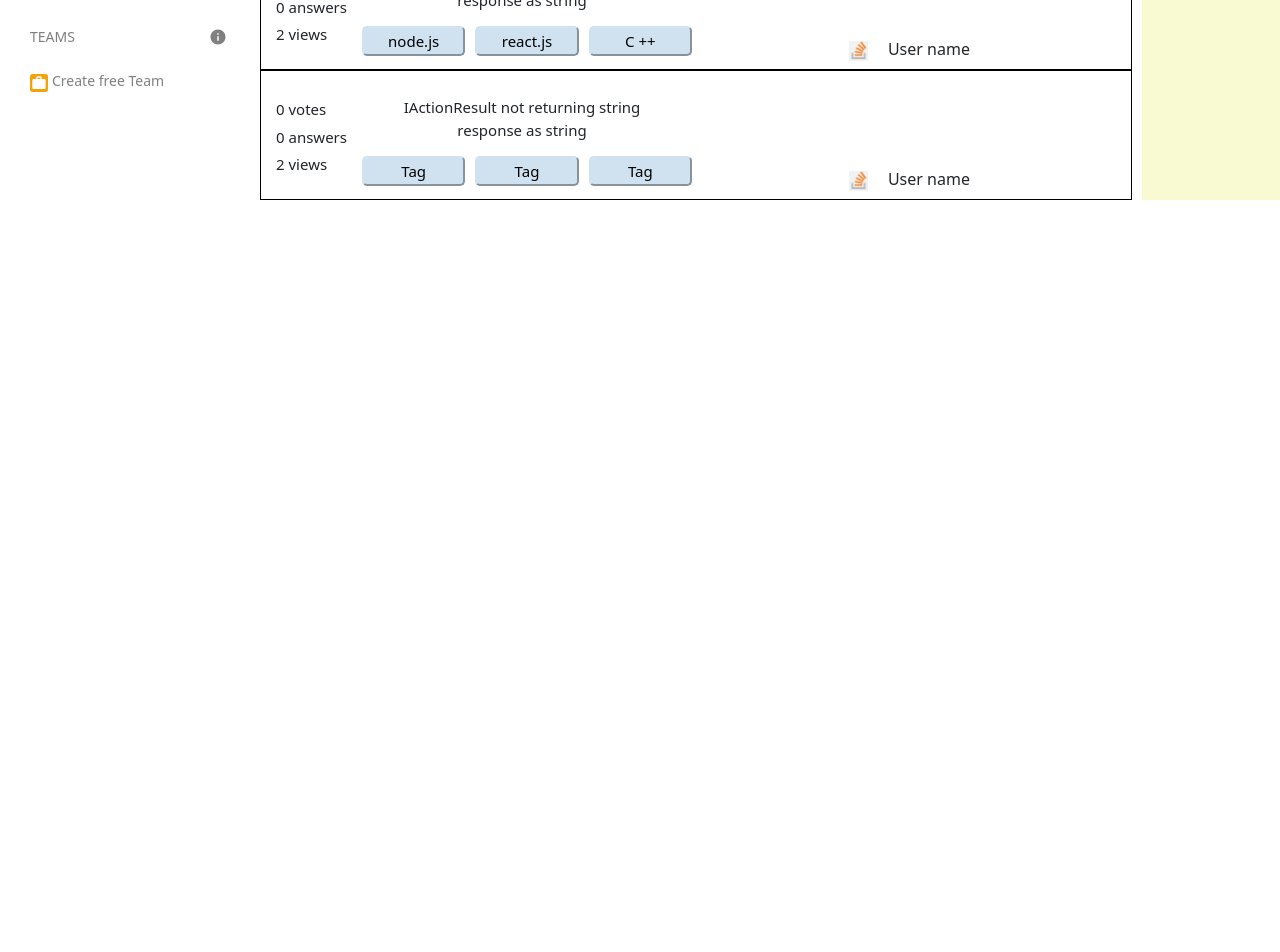
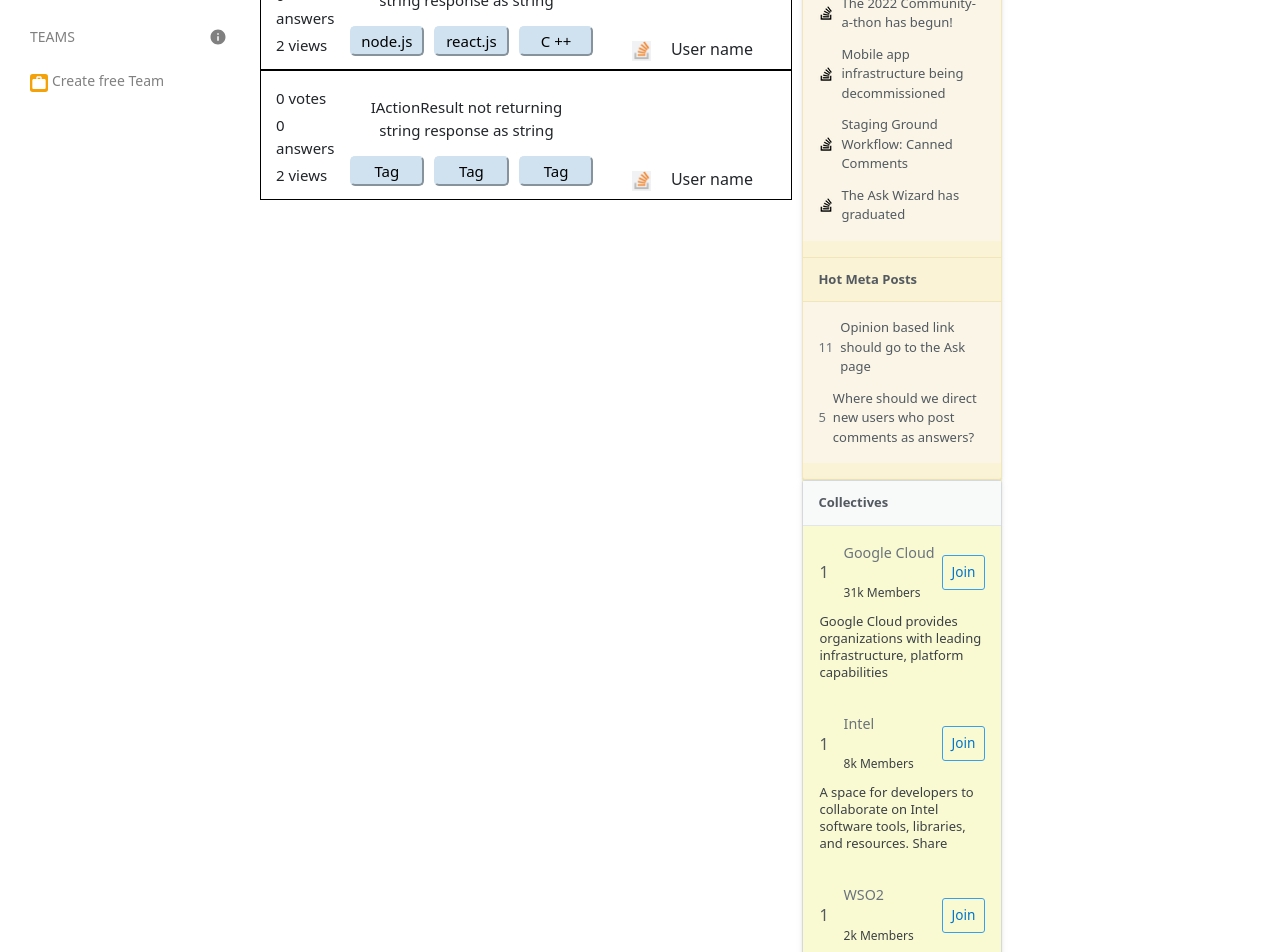
Before and after one commit to codestates-seb/seb41_pre_015, a React (Create React App) app in the folder frontend/: page / in a window 1280 px wide. Shown: the part 380-1332 px from the top of the page. Before the commit the page ends 800 px from the top, so only its background shows below. Built offline with nearby package versions, Linux system fonts and the light colour scheme.

Commit message:
feat: #52 R-sidebar 틀 구현

```diff
--- a/frontend/src/component/RightSidebar.js
+++ b/frontend/src/component/RightSidebar.js
@@ -1,11 +1,254 @@
 // import React from 'react';
+import styled from 'styled-components';
+import companyLogo from '../images/stack_overflow_logo_icon.png';
 
 const RightSidebar = () => {
   return (
-    <div style={{ width: '200px', backgroundColor: 'lightgoldenrodyellow' }}>
-      우측 사이드 바
-    </div>
+    <RightSidebarContainer>
+      <div style={{ width: '200px', backgroundColor: 'lightgoldenrodyellow' }}>
+        <Sidebaryellow>
+          <header>The Overflow Blog</header>
+          <ul>
+            <li>
+              1Goodbye Webpack, hello Turbopack! The big news from
+              <br /> todays Next.JS conference
+            </li>
+            <li>CEO update: Breaking down barriers to unlock innovation</li>
+          </ul>
+          <header>Featured on Meta</header>
+          <ul>
+            <li>
+              <img src={companyLogo} alt=" " style={{ marginBottom: '1px' }} />
+              The 2022 Community-a-thon has begun!
+            </li>
+            <li>
+              <img src={companyLogo} alt=" " />
+              Mobile app infrastructure being decommissioned
+            </li>
+            <li>
+              <img src={companyLogo} alt=" " />
+              Staging Ground Workflow: Canned Comments
+            </li>
+            <li>
+              <img src={companyLogo} alt=" " />
+              The Ask Wizard has graduated
+            </li>
+          </ul>
+          <header>Hot Meta Posts</header>
+          <ul>
+            <li>
+              <NumberBadge>11</NumberBadge>
+              Opinion based link should go to the Ask page
+            </li>
+            <li>
+              <NumberBadge>5</NumberBadge>
+              Where should we direct new users who post comments as answers?
+            </li>
+          </ul>
+        </Sidebaryellow>
+        <div>
+          <SidebarCollective>
+            <header>Collectives</header>
+            <CollectiveItem>
+              <div>
+                <IconContainer>1</IconContainer>
+                <CollectiveNameGroup>
+                  <p>Google Cloud</p>
+                  <small>31k Members</small>
+                </CollectiveNameGroup>
+                <CollectButton>Join</CollectButton>
+              </div>
+              <TextBox>
+                Google Cloud provides organizations with leading infrastructure,
+                platform capabilities
+              </TextBox>
+            </CollectiveItem>
+
+            <CollectiveItem>
+              <div>
+                <IconContainer>1</IconContainer>
+                <CollectiveNameGroup>
+                  <p>Intel</p>
+                  <small>8k Members</small>
+                </CollectiveNameGroup>
+                <CollectButton>Join</CollectButton>
+              </div>
+              <TextBox>
+                A space for developers to collaborate on Intel software tools,
+                libraries, and resources. Share
+              </TextBox>
+            </CollectiveItem>
+
+            <CollectiveItem>
+              <div>
+                <IconContainer>1</IconContainer>
+                <CollectiveNameGroup>
+                  <p>WSO2</p>
+                  <small>2k Members</small>
+                </CollectiveNameGroup>
+                <CollectButton>Join</CollectButton>
+              </div>
+              <TextBox>
+                WSO2 solutions give enterprises the flexibility to deploy
+                applications and services on
+              </TextBox>
+            </CollectiveItem>
+          </SidebarCollective>
+        </div>
+      </div>
+    </RightSidebarContainer>
   );
 };
 
 export default RightSidebar;
+
+export const RightSidebarContainer = styled.aside`
+  display: flex;
+  flex-direction: column;
+  gap: 20px;
+  width: 100%;
+  box-sizing: border-box;
+  & > a {
+    width: 100%;
+    & > img {
+      width: 100%;
+    }
+  }
+`;
+
+export const Sidebar = styled.div`
+  border-radius: 3px;
+  color: #525960;
+  box-shadow: 0 1px 2px hsla(0, 0%, 0%, 0.05), 0 1px 4px hsla(0, 0%, 0%, 0.05),
+    0 2px 8px hsla(0, 0%, 0%, 0.05);
+  header {
+    padding: 12px 15px;
+    font-size: 13px;
+    font-weight: 700;
+  }
+  ul {
+    padding: 4px 15px;
+  }
+`;
+
+export const Sidebaryellow = styled(Sidebar)`
+  border: 1px solid hsl(47, 65%, 84%);
+  background-color: hsl(47, 83%, 91%);
+  header {
+    border-top: 1px solid hsl(47, 65%, 84%);
+    border-bottom: 1px solid hsl(47, 65%, 84%);
+    &:first-child {
+      border-top: none;
+    }
+  }
+  ul {
+    padding: 4px 15px;
+    background-color: #faf5e6;
+  }
+  li {
+    display: flex;
+    align-items: center;
+    gap: 7px;
+    margin: 12px 0;
+    font-size: 13px;
+    list-style: inside;
+    list-style-type: none;
+  }
+  svg {
+    flex-shrink: 0;
+  }
+`;
+
+export const SidebarCollective = styled(Sidebar)`
+  border: 1px solid hsl(210, 8%, 85%);
+  header {
+    border-bottom: 1px solid hsl(210, 8%, 90%);
+    background-color: #f8f9f9;
+  }
+  ul {
+    background-color: hsl(0, 0%, 100%);
+  }
+`;
+
+export const CollectiveItem = styled.div`
+  flex-direction: row;
+  justify-content: space-around;
+  align-items: center;
+  margin: 0;
+  padding: 16px;
+  font: inherit;
+  font-size: 100%;
+  margin: auto;
+  > div:first-child {
+    display: flex;
+    flex-wrap: nowrap;
+    align-items: center;
+    justify-content: flex-start;
+  }
+`;
+
+export const TextBox = styled.div`
+  margin-top: 10px;
+  color: #3b4045;
+  font-size: 13px;
+  line-height: 17px;
+`;
+
+export const IconContainer = styled.div`
+  display: flex;
+  margin-right: 5px;
+`;
+
+export const CollectiveNameGroup = styled.div`
+  width: 100%;
+  padding-left: 10px;
+  > p {
+    color: #6a737c;
+    font-size: 14.3px;
+    font-weight: 500;
+  }
+  > small {
+    font-size: 12px;
+    color: #3b4045;
+  }
+`;
+
+export const CollectButton = styled.button`
+  border-radius: 3px;
+  border: 1px solid transparent;
+  padding: 2px 9px;
+  height: 35px;
+  background-color: unset;
+  border-color: hsl(206, 85%, 57.5%);
+  color: hsl(206, 100%, 40%);
+  transition: all 0.4s ease 0s;
+  font-size: 0.85rem;
+  cursor: pointer;
+  outline: none;
+  text-align: center;
+  &:focus {
+    outline: none;
+  }
+  &:hover {
+    background-color: hsl(206, 100%, 97%);
+  }
+`;
+
+// Icons
+
+// export const ChatIcon = styled.div`
+//   background-image: url(${Icons});
+//   background-size: 16px 7038px;
+//   background-position: 0 -6120px;
+//   width: 16px;
+//   height: 16px;
+//   flex-shrink: 0;
+// `;
+
+// export const LogoIcon = styled(ChatIcon)`
+//   background-position: 0 -6156px;
+// `;
+
+export const NumberBadge = styled.span`
+  color: hsl(210, 8%, 45%); ;
+`;
```
Also changed, not shown: frontend/src/images/stack_overflow_logo_icon.png (added).
